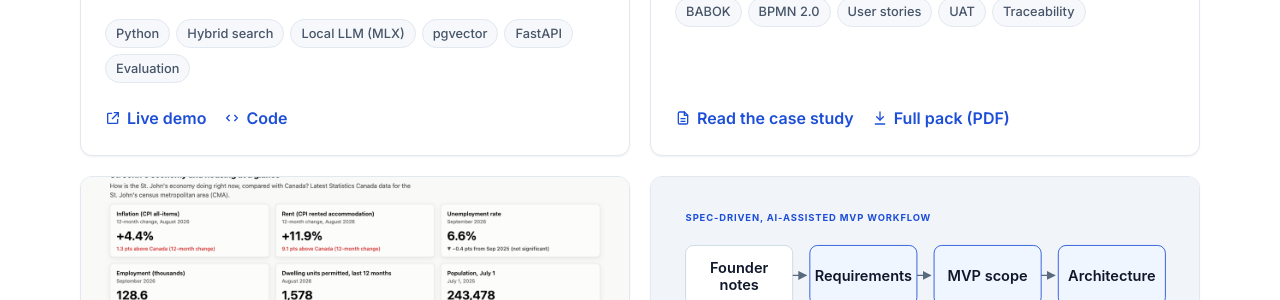
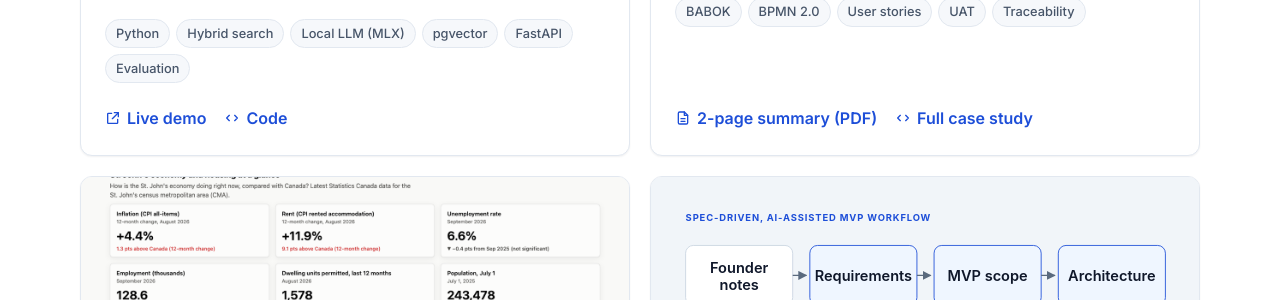
Before and after one commit to mrw-soumik/mrw-soumik.github.io, a Jekyll site: the page index.html, which Jekyll copies as it is, in a window 1280 px wide and 900 px high, scrolled down 1987 px. Shown: the part 152-452 px from the top of the window. Built offline with Jekyll 4.4.1, drawn with Linux system fonts in a browser that asks for light colours.

Commit message:
Link the two-page business analysis summary first
Co-Authored-By: Claude Opus 5.5 <noreply@anthropic.com>

```diff
--- a/index.html
+++ b/index.html
@@ -192,8 +192,8 @@
                             </dl>
                             <ul class="tags"><li>BABOK</li><li>BPMN 2.0</li><li>User stories</li><li>UAT</li><li>Traceability</li></ul>
                             <div class="link-row">
-                                <a href="https://github.com/mrw-soumik/business-analysis-council-minutes-search"><svg aria-hidden="true"><use href="#i-doc"/></svg>Read the case study</a>
-                                <a href="https://github.com/mrw-soumik/business-analysis-council-minutes-search/blob/main/council-minutes-assistant-ba-pack.pdf"><svg aria-hidden="true"><use href="#i-download"/></svg>Full pack (PDF)</a>
+                                <a href="https://github.com/mrw-soumik/business-analysis-council-minutes-search/blob/main/council-minutes-assistant-ba-summary.pdf"><svg aria-hidden="true"><use href="#i-doc"/></svg>2-page summary (PDF)</a>
+                                <a href="https://github.com/mrw-soumik/business-analysis-council-minutes-search"><svg aria-hidden="true"><use href="#i-code"/></svg>Full case study</a>
                             </div>
                         </div>
                     </article>
```
